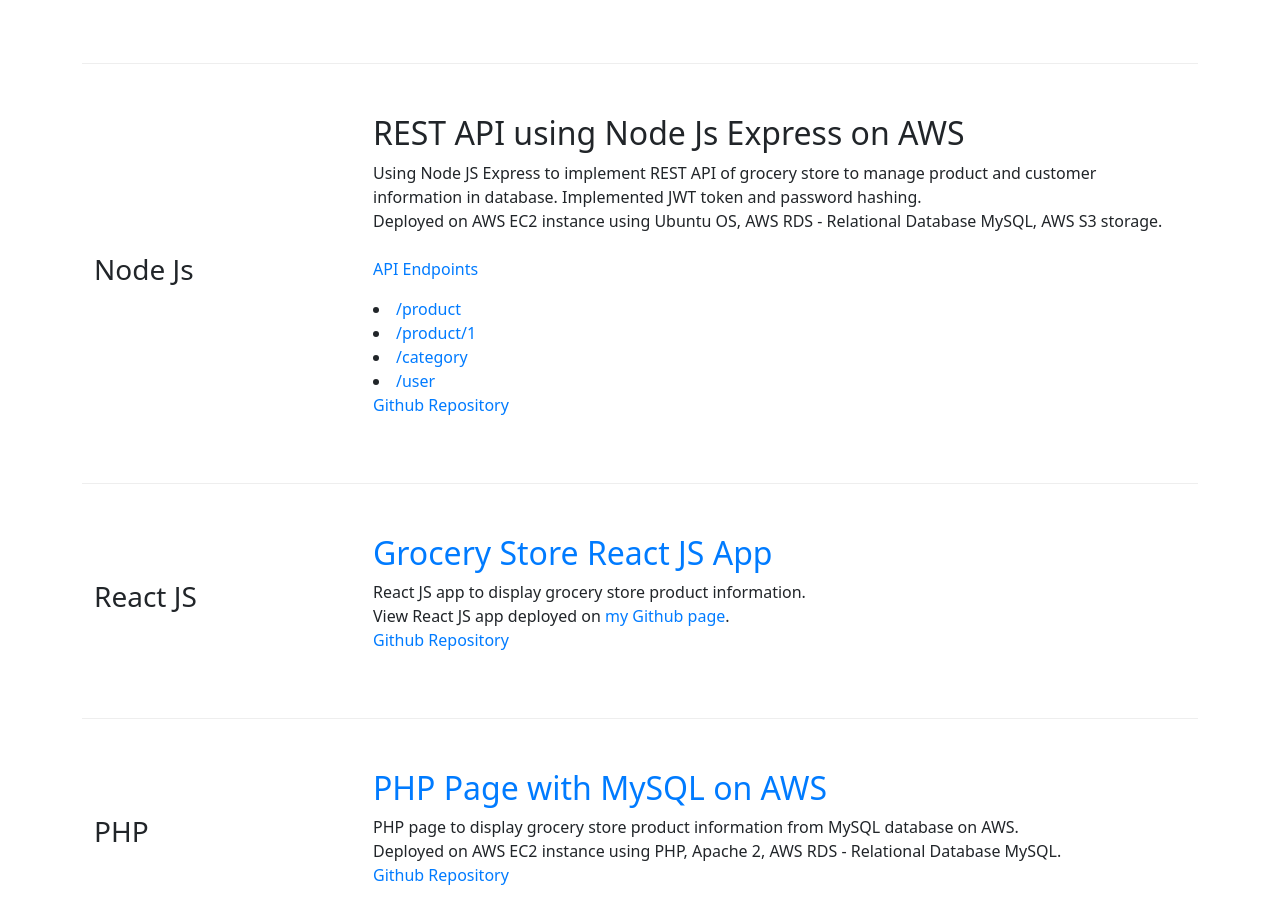
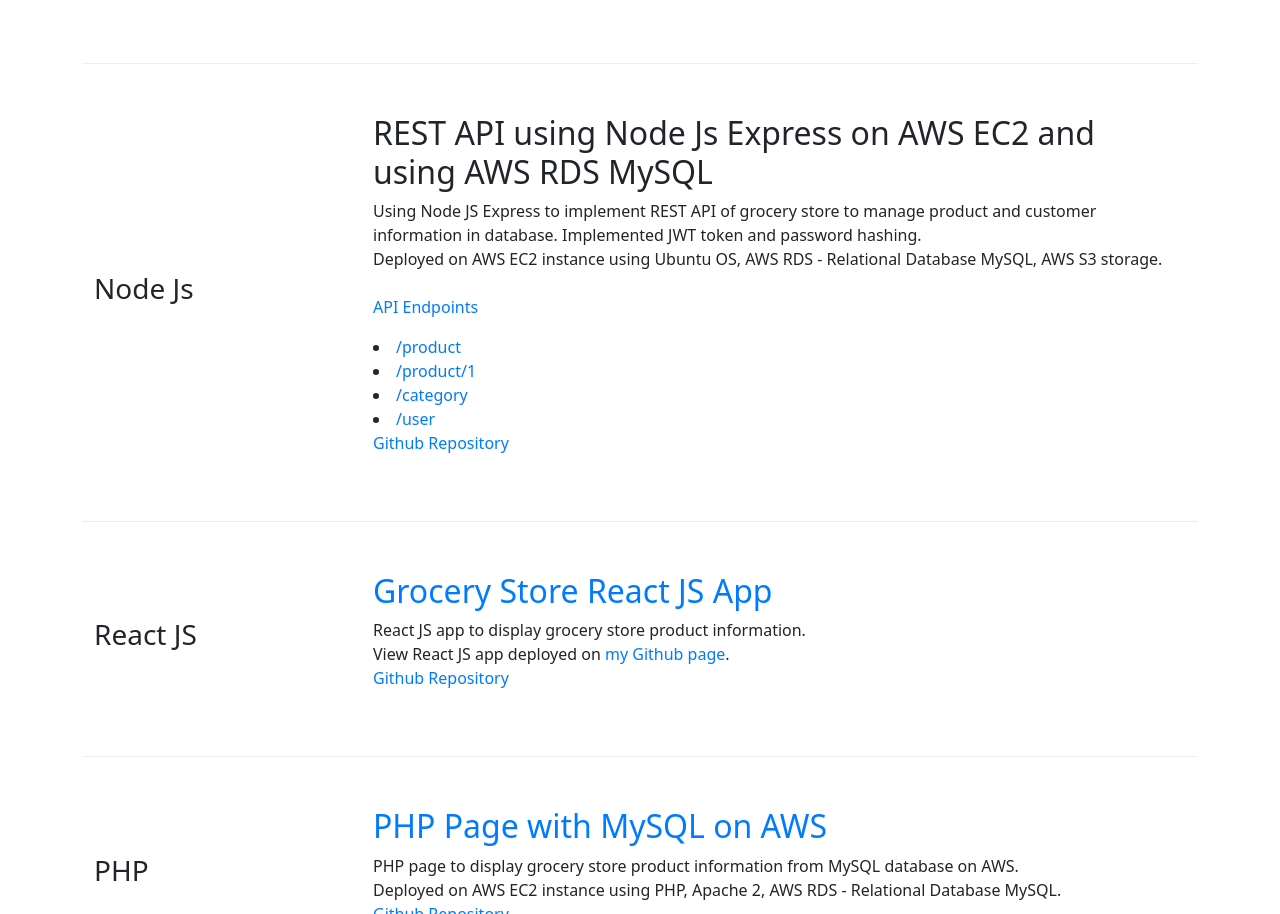
Before and after one commit to PwtanSG/pwtansg.github.io, a plain HTML site: page index.html in a window 1280 px wide. Shown: the part 806-1720 px from the top of the page. Drawn offline with nearby package versions, Linux system fonts and the light colour scheme.

Commit message:
Minor Update

```diff
--- a/index.html
+++ b/index.html
@@ -105,7 +105,7 @@
             <div class="col col-sm col-md">
                 <div class="media">
                     <div class="media-body">
-                        <h2 class="mt-0">REST API using Node Js Express on AWS</h2>
+                        <h2 class="mt-0">REST API using Node Js Express on AWS EC2 and using AWS RDS MySQL</h2>
 
                         <p class="d-sm-block">
                             Using Node JS Express to implement REST API of grocery store to manage product and customer
```
